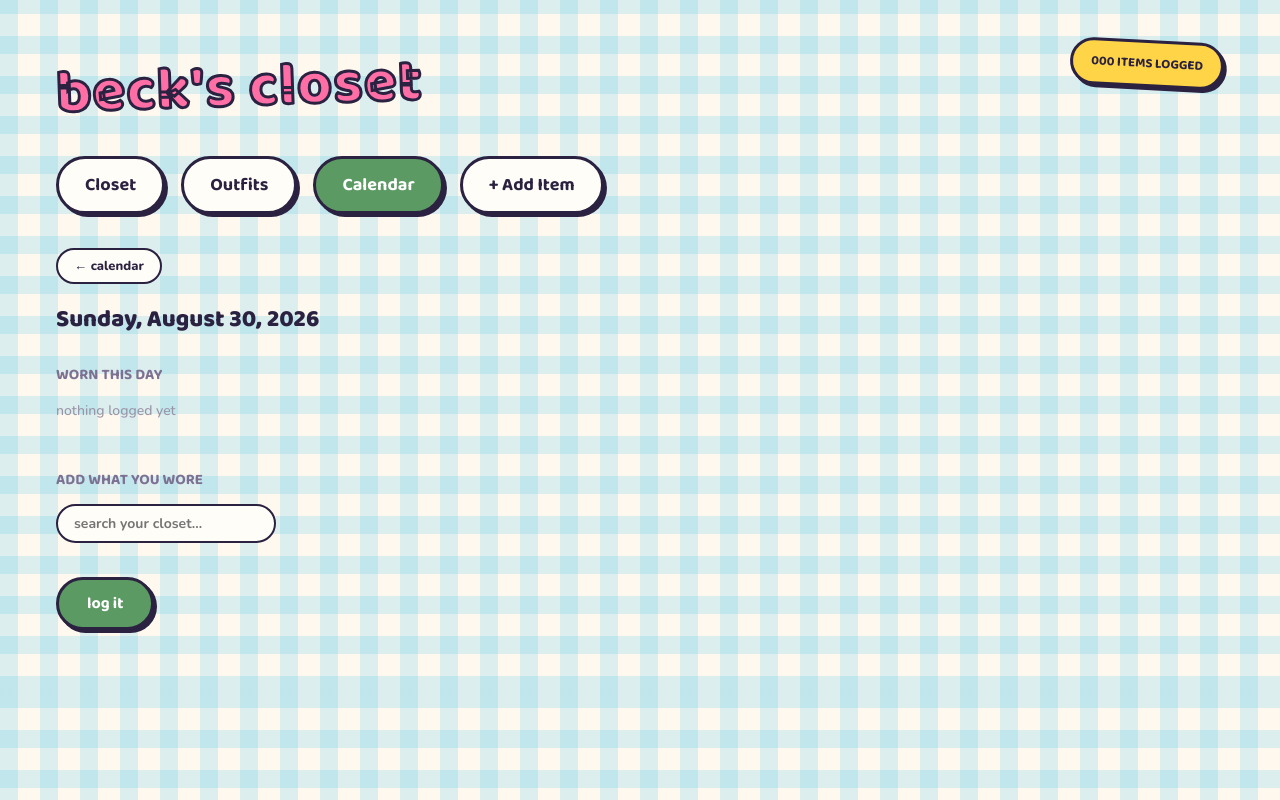
After one commit to beck-2/closet, a Flask app: page /calendar/day/2026-08-30 in a window 1280 px wide. The commit adds this page. Run offline with Flask 3, Linux system fonts and the light colour scheme; data that the repository does not hold is empty; some libraries are stand-ins or nearby versions.

Commit message:
Calendar: log what you wore each day
New Calendar tab. A wear_log table records one row per garment worn, with
outfit_id set when the row came from logging a whole outfit and NULL for a
loose piece — so an item's wear count is just COUNT(*) over its rows, and
logging an outfit counts a wear for every piece.

- /calendar month grid: days with wears show thumbnails, today is ringed,
  future days are greyed and not clickable.
- /calendar/day/<date>: what's logged (each removable), plus a searchable
  tile picker and an outfit dropdown to add. Any past day is editable.
- "Worn today" on the item page now logs into today's calendar entry.
- items.wear_count is retired — wear_count is derived from wear_log. The
  column stays in the schema (unread) so the JSON import still works.

Co-Authored-By: Claude Sonnet 5 <noreply@anthropic.com>

```diff
--- a/app.py
+++ b/app.py
@@ -248,8 +248,116 @@ def save_closet_order():
 def mark_worn(item_id):
     if db.get_item(item_id) is None:
         abort(404)
-    db.increment_wear_count(item_id)
+    db.log_items_worn(datetime.date.today().isoformat(), [item_id])
     return redirect(url_for("item_view", item_id=item_id))
+
+
+# --------------------------------------------------------------- calendar --
+
+def _day_thumbs(info: dict, items: dict, outfits: dict) -> list[str]:
+    """A few representative thumbnail URLs for a day's worth of wears."""
+    urls: list[str] = []
+    for iid in info["item_ids"]:
+        it = items.get(iid)
+        if it and it.get("images"):
+            urls.append(url_for("thumbs", filename=it["images"][0].split("/")[-1]))
+    for oid in info["outfit_ids"]:
+        outfit = outfits.get(oid)
+        if outfit:
+            pieces = _outfit_render_pieces(outfit, items)
+            if pieces:
+                urls.append(pieces[0]["thumb_src"])
+    return urls[:4]
+
+
+@app.route("/calendar")
+@app.route("/calendar/<int:year>/<int:month>")
+def calendar_view(year: int | None = None, month: int | None = None):
+    today = datetime.date.today()
+    if year is None:
+        year, month = today.year, today.month
+    if not (1 <= month <= 12) or not (1900 <= year <= 2200):
+        abort(404)
+
+    items = db.load_items()
+    outfits = {o["id"]: o for o in db.load_outfits()}
+    summary = db.wear_summary_for_month(year, month)
+    days = {
+        d: {"thumbs": _day_thumbs(info, items, outfits),
+            "count": len(info["item_ids"]) + len(info["outfit_ids"])}
+        for d, info in summary.items()
+    }
+
+    weeks = calendar.Calendar(firstweekday=6).monthdatescalendar(year, month)
+    first = datetime.date(year, month, 1)
+    prev_d = first - datetime.timedelta(days=1)
+    next_d = (first + datetime.timedelta(days=32)).replace(day=1)
+    return render_template(
+        "calendar.html",
+        active="calendar",
+        year=year,
+        month=month,
+        month_name=calendar.month_name[month],
+        weeks=weeks,
+        days=days,
+        today=today,
+        prev=(prev_d.year, prev_d.month),
+        next=(next_d.year, next_d.month),
+    )
+
+
+def _parse_day(date: str) -> datetime.date:
+    try:
+        return datetime.date.fromisoformat(date)
+    except ValueError:
+        abort(404)
+
+
+@app.route("/calendar/day/<date>")
+def calendar_day(date):
+    d = _parse_day(date)
+    if d > datetime.date.today():
+        abort(404)
+    items = db.load_items()
+    worn = db.wears_on(date)
+    for outfit in worn["outfits"]:
+        outfit["pieces"] = _outfit_render_pieces(outfit, items)
+    return render_template(
+        "calendar_day.html",
+        active="calendar",
+        date=date,
+        pretty_date=d.strftime("%A, %B ") + str(d.day) + d.strftime(", %Y"),
+        worn_items=worn["items"],
+        worn_outfits=worn["outfits"],
+        tray=[{"id": i, **items[i]} for i in items],
+        outfits=db.load_outfits(),
+    )
+
+
+@app.route("/calendar/day/<date>", methods=["POST"])
+def calendar_day_log(date):
+    d = _parse_day(date)
+    if d > datetime.date.today():
+        abort(400, description="can't log a day that hasn't happened yet")
+    item_ids = [i for i in request.form.getlist("item_id") if i]
+    outfit_id = (request.form.get("outfit_id") or "").strip()
+    if item_ids:
+        db.log_items_worn(date, item_ids)
+    if outfit_id:
+        db.log_outfit_worn(date, outfit_id)
+    return redirect(url_for("calendar_day", date=date))
+
+
+@app.route("/calendar/day/<date>/remove", methods=["POST"])
+def calendar_day_remove(date):
+    _parse_day(date)
+    kind = request.form.get("kind")
+    target = request.form.get("id")
+    if kind == "item" and target:
+        db.unlog_item(date, target)
+    elif kind == "outfit" and target:
+        db.unlog_outfit(date, target)
+    return redirect(url_for("calendar_day", date=date))
 
 
 def _read_form_item(form) -> dict:
--- a/static/css/style.css
+++ b/static/css/style.css
@@ -53,6 +53,7 @@ a:hover { color: #a61e4d; }
 }
 .navpill.active.closet { background: #ff6fa5; color: #fff; }
 .navpill.active.outfits { background: #5ec8e8; }
+.navpill.active.calendar { background: #5c9a63; color: #fff; }
 .navpill.active.add { background: #ffd447; }
 .backchip {
   font-family: 'Nunito', sans-serif;
@@ -946,3 +947,134 @@ a:hover { color: #a61e4d; }
   transform: rotate(0deg) translateY(-3px) scale(1.04);
   box-shadow: 4px 5px 0 rgba(43,33,64,0.35);
 }
+
+/* ================= calendar (month grid) ================= */
+.pg-calendar .calheader { display: flex; align-items: center; justify-content: center; gap: 20px; margin-bottom: 22px; }
+.pg-calendar .calmonth { font-family: 'Baloo 2', cursive; font-weight: 800; font-size: 26px; color: #2b2140; margin: 0; }
+.pg-calendar .calnav {
+  font-family: 'Baloo 2', cursive;
+  font-weight: 800;
+  font-size: 22px;
+  line-height: 1;
+  color: #2b2140;
+  background: #fffdf7;
+  border: 2.5px solid #2b2140;
+  border-radius: 999px;
+  width: 40px;
+  height: 40px;
+  display: flex;
+  align-items: center;
+  justify-content: center;
+}
+.pg-calendar .calgrid { display: grid; grid-template-columns: repeat(7, 1fr); gap: 8px; }
+.pg-calendar .caldow {
+  font-family: 'Nunito', sans-serif;
+  font-weight: 800;
+  font-size: 11px;
+  text-transform: uppercase;
+  letter-spacing: 0.6px;
+  color: #9a94a6;
+  text-align: center;
+  padding-bottom: 4px;
+}
+.pg-calendar .calday {
+  position: relative;
+  display: block;
+  min-height: 96px;
+  border: 2.5px solid #2b2140;
+  border-radius: 10px;
+  background: #f7efe0;
+  padding: 6px;
+  color: #2b2140;
+}
+.pg-calendar .calday.othermonth { opacity: 0.4; }
+.pg-calendar .calday.future { background: #efeadf; border-style: dashed; cursor: default; }
+.pg-calendar .calday.today { border-color: #5c9a63; box-shadow: 0 0 0 2px #5c9a63; }
+.pg-calendar .calday.hasworn { background: #fffdf7; }
+.pg-calendar .caldaynum { font-family: 'Baloo 2', cursive; font-weight: 700; font-size: 13px; }
+.pg-calendar .calthumbs { display: flex; flex-wrap: wrap; gap: 3px; margin-top: 4px; }
+.pg-calendar .calthumbs img {
+  width: 30px;
+  height: 30px;
+  object-fit: contain;
+  background: #f0e8d6;
+  border-radius: 5px;
+}
+
+/* ================= calendar day ================= */
+.pg-calday .backchip {
+  font-family: 'Nunito', sans-serif; font-weight: 800; font-size: 13px;
+  color: #2b2140; background: #fffdf7; border: 2.5px solid #2b2140;
+  border-radius: 999px; padding: 7px 16px; display: inline-block; margin-bottom: 16px;
+}
+.pg-calday .caldaytitle { font-family: 'Baloo 2', cursive; font-weight: 800; font-size: 24px; color: #2b2140; margin: 0 0 24px; }
+.pg-calday .section-label {
+  font-family: 'Baloo 2', cursive; font-weight: 700; font-size: 15px;
+  text-transform: uppercase; color: #7c7192; margin: 0 0 12px;
+}
+.pg-calday .worn-section { margin-bottom: 34px; }
+.pg-calday .worn-empty { font-size: 14px; color: #9a94a6; }
+.pg-calday .worn-grid { display: flex; flex-wrap: wrap; gap: 14px; }
+.pg-calday .worn-card {
+  position: relative;
+  width: 130px;
+  border: 2.5px solid #2b2140;
+  border-radius: 12px;
+  background: #f7efe0;
+  padding: 10px;
+  box-shadow: 4px 4px 0 rgba(43,33,64,0.14);
+}
+.pg-calday .worn-thumb { width: 100%; height: 100px; object-fit: contain; }
+.pg-calday .worn-miniboard {
+  position: relative; width: 100%; aspect-ratio: 600 / 620;
+  background: #fbf6ea; border: 2px solid #2b2140; border-radius: 8px; overflow: hidden;
+}
+.pg-calday .worn-miniboard .minipiece { position: absolute; object-fit: contain; }
+.pg-calday .worn-label {
+  display: block; font-family: 'Nunito', sans-serif; font-weight: 700;
+  font-size: 12px; color: #2b2140; margin-top: 6px;
+  white-space: nowrap; overflow: hidden; text-overflow: ellipsis;
+}
+.pg-calday .worn-remove {
+  position: absolute; top: -10px; right: -10px;
+  width: 26px; height: 26px; border-radius: 999px;
+  border: 2.5px solid #2b2140; background: #e0393e; color: #fff;
+  font-weight: 800; font-size: 12px; cursor: pointer; line-height: 1;
+}
+.pg-calday .worn-card form { margin: 0; }
+
+.pg-calday .logform .filtertext {
+  font-family: 'Nunito', sans-serif; font-weight: 700; font-size: 14px;
+  color: #2b2140; background: #fffdf7; border: 2.5px solid #2b2140;
+  border-radius: 999px; padding: 8px 16px; min-width: 220px; margin-bottom: 14px;
+}
+.pg-calday .logtray {
+  display: grid; grid-template-columns: repeat(auto-fill, minmax(110px, 1fr));
+  gap: 10px; margin-bottom: 20px;
+}
+.pg-calday .logtile {
+  display: flex; flex-direction: column; align-items: center; gap: 4px;
+  border: 2.5px solid #2b2140; border-radius: 10px; background: #f7efe0;
+  padding: 8px; cursor: pointer; text-align: center;
+}
+.pg-calday .logtile input { display: none; }
+.pg-calday .logtile:has(input:checked) { background: #5c9a63; color: #fff; }
+.pg-calday .logtile img { width: 74px; height: 74px; object-fit: contain; }
+.pg-calday .logtile span {
+  font-family: 'Nunito', sans-serif; font-weight: 700; font-size: 11px;
+  white-space: nowrap; overflow: hidden; text-overflow: ellipsis; max-width: 100%;
+}
+.pg-calday .logoutfit {
+  display: block; font-family: 'Nunito', sans-serif; font-weight: 700;
+  font-size: 14px; color: #2b2140; margin-bottom: 18px;
+}
+.pg-calday .logoutfit select {
+  font-family: 'Nunito', sans-serif; font-weight: 700; font-size: 14px;
+  border: 2.5px solid #2b2140; border-radius: 999px; padding: 6px 12px;
+  background: #fffdf7; margin-left: 6px;
+}
+.pg-calday .savebtn {
+  font-family: 'Baloo 2', cursive; font-weight: 700; font-size: 16px;
+  color: #fff; background: #5c9a63; border: 3px solid #2b2140;
+  border-radius: 999px; padding: 11px 28px; box-shadow: 3px 3px 0 #2b2140; cursor: pointer;
+}
--- a/templates/base.html
+++ b/templates/base.html
@@ -17,6 +17,7 @@
     <div class="navrow">
       <a class="navpill {{ 'active closet' if active == 'closet' else '' }}" href="{{ url_for('closet') }}">Closet</a>
       <a class="navpill {{ 'active outfits' if active == 'outfits' else '' }}" href="{{ url_for('outfits_list') }}">Outfits</a>
+      <a class="navpill {{ 'active calendar' if active == 'calendar' else '' }}" href="{{ url_for('calendar_view') }}">Calendar</a>
       <a class="navpill {{ 'active add' if active == 'add' else '' }}" href="{{ url_for('add_item') }}">+ Add Item</a>
     </div>
     {% block content %}{% endblock %}
--- /dev/null
+++ b/templates/calendar_day.html
@@ -0,0 +1,82 @@
+{% extends "base.html" %}
+{% set pageclass = "pg-calday" %}
+{% block content %}
+<a class="backchip" href="{{ url_for('calendar_view') }}">← calendar</a>
+<h2 class="caldaytitle">{{ pretty_date }}</h2>
+
+<div class="worn-section">
+  <p class="section-label">worn this day</p>
+  {% if not worn_items and not worn_outfits %}
+  <p class="worn-empty">nothing logged yet</p>
+  {% endif %}
+  <div class="worn-grid">
+    {% for o in worn_outfits %}
+    <div class="worn-card worn-outfit">
+      <div class="worn-miniboard">
+        {% for piece in o.pieces %}
+        <img class="minipiece" src="{{ piece.thumb_src }}" alt=""
+             style="left: {{ piece.left_pct }}%; top: {{ piece.top_pct }}%; width: {{ piece.width_pct }}%; transform: rotate({{ piece.rot }}deg);">
+        {% endfor %}
+      </div>
+      <span class="worn-label">outfit · {{ o.name }}</span>
+      <form method="post" action="{{ url_for('calendar_day_remove', date=date) }}">
+        <input type="hidden" name="kind" value="outfit">
+        <input type="hidden" name="id" value="{{ o.id }}">
+        <button type="submit" class="worn-remove" title="remove">✕</button>
+      </form>
+    </div>
+    {% endfor %}
+    {% for it in worn_items %}
+    <div class="worn-card">
+      {% if it.images %}<img class="worn-thumb" src="{{ url_for('thumbs', filename=it.images[0].split('/')[-1]) }}" alt="">{% endif %}
+      <span class="worn-label">{{ it.name or it.item_type or 'item' }}</span>
+      <form method="post" action="{{ url_for('calendar_day_remove', date=date) }}">
+        <input type="hidden" name="kind" value="item">
+        <input type="hidden" name="id" value="{{ it.id }}">
+        <button type="submit" class="worn-remove" title="remove">✕</button>
+      </form>
+    </div>
+    {% endfor %}
+  </div>
+</div>
+
+<form method="post" action="{{ url_for('calendar_day_log', date=date) }}" class="logform">
+  <p class="section-label">add what you wore</p>
+  <input type="search" id="tray-search" class="filtertext" placeholder="search your closet…" autocomplete="off">
+  <div class="logtray" id="logtray">
+    {% for item in tray %}{% if item.images %}
+    <label class="logtile" data-name="{{ ((item.name or '') ~ ' ' ~ (item.item_type or '')) | lower }}">
+      <input type="checkbox" name="item_id" value="{{ item.id }}">
+      <img src="{{ url_for('thumbs', filename=item.images[0].split('/')[-1]) }}" alt="" loading="lazy">
+      <span>{{ item.name or item.item_type or 'item' }}</span>
+    </label>
+    {% endif %}{% endfor %}
+  </div>
+  {% if outfits %}
+  <label class="logoutfit">
+    …or a whole outfit:
+    <select name="outfit_id">
+      <option value="">— none —</option>
+      {% for o in outfits %}<option value="{{ o.id }}">{{ o.name }}</option>{% endfor %}
+    </select>
+  </label>
+  {% endif %}
+  <button type="submit" class="savebtn">log it</button>
+</form>
+{% endblock %}
+
+{% block scripts %}
+<script>
+(function () {
+  var search = document.getElementById('tray-search');
+  var tiles = Array.prototype.slice.call(document.querySelectorAll('#logtray .logtile'));
+  if (!search) return;
+  search.addEventListener('input', function () {
+    var q = search.value.trim().toLowerCase();
+    tiles.forEach(function (t) {
+      t.hidden = q && t.dataset.name.indexOf(q) === -1;
+    });
+  });
+})();
+</script>
+{% endblock %}
```
Also changed, not shown: TODO.md (+16 -8 lines), db.py (+124 -13 lines), decisions.md (+22 -0 lines), journal.md (+12 -0 lines), templates/calendar.html (added, +41 -0 lines), tests/conftest.py (+0 -1 lines), tests/test_app.py (+3 -3 lines), tests/test_calendar.py (added, +107 -0 lines), tests/test_db.py (+8 -6 lines), tests/test_security.py (+4 -4 lines), README.md.
